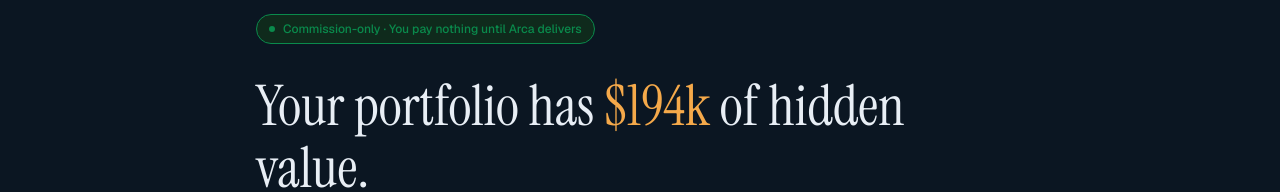
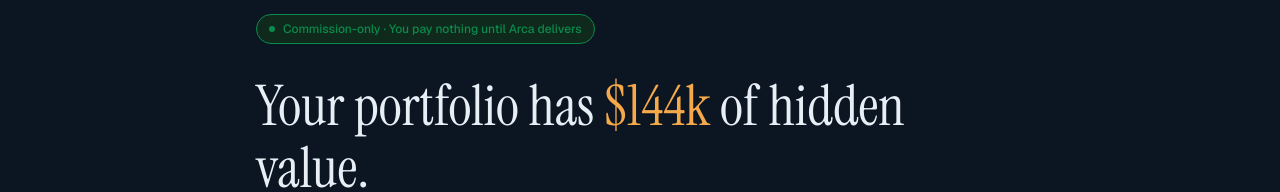
Before and after one commit to REAIAN18/propra-app, a Next.js app: page / in a window 1280 px wide. Shown: the part 153-345 px from the top of the page. Built offline with nearby package versions, Linux system fonts and the light colour scheme; no server answers.

Commit message:
feat: hero headline reacts live to portfolio calculator slider

```diff
--- a/src/app/page.tsx
+++ b/src/app/page.tsx
@@ -1,5 +1,20 @@
+"use client";
+
+import { useState } from "react";
 import Link from "next/link";
 import { PortfolioCalculator } from "@/components/ui/PortfolioCalculator";
+
+function calcTotal(assets: number) {
+  const ins = Math.round(assets * 1_500);
+  const eng = Math.round(assets * 4_333);
+  const inc = Math.round(80_000 + Math.min(assets, 20) * 2_200);
+  return ins + eng + inc;
+}
+
+function fmtHero(v: number) {
+  if (v >= 1_000_000) return `$${(v / 1_000_000).toFixed(1)}M`;
+  return `$${Math.round(v / 1_000)}k`;
+}
 
 const features = [
   { href: "/insurance", label: "Insurance", desc: "Compare 12 carriers. Avg $18k saved per placement.", accent: "#F5A94A" },
@@ -38,6 +53,8 @@ const steps = [
 ];
 
 export default function Home() {
+  const [heroTotal, setHeroTotal] = useState(() => calcTotal(8));
+
   return (
     <div className="min-h-screen flex flex-col" style={{ backgroundColor: "#0B1622" }}>
       {/* ── Top nav ─────────────────────────────────────────── */}
@@ -115,7 +132,13 @@ export default function Home() {
             }}
           >
             Your portfolio has{" "}
-            <span style={{ color: "#F5A94A" }}>$194k</span>{" "}
+            <span
+              key={heroTotal}
+              className="animate-fade-in"
+              style={{ color: "#F5A94A" }}
+            >
+              {fmtHero(heroTotal)}
+            </span>{" "}
             of hidden value.
           </h1>
 
@@ -199,7 +222,7 @@ export default function Home() {
 
           {/* ── Portfolio Calculator ──────────────────────────── */}
           <div className="mb-16">
-            <PortfolioCalculator />
+            <PortfolioCalculator onTotalChange={setHeroTotal} />
           </div>
 
           {/* ── How it works ──────────────────────────────────── */}
```
